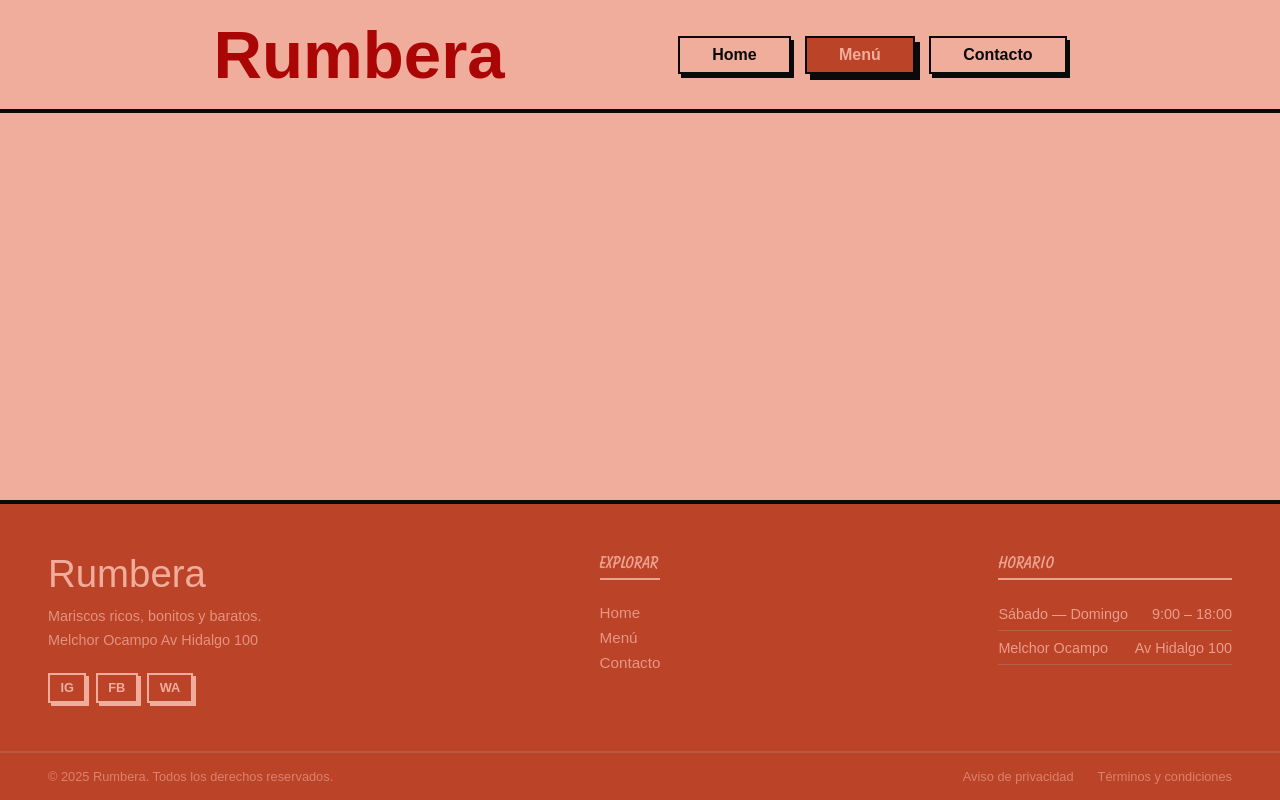
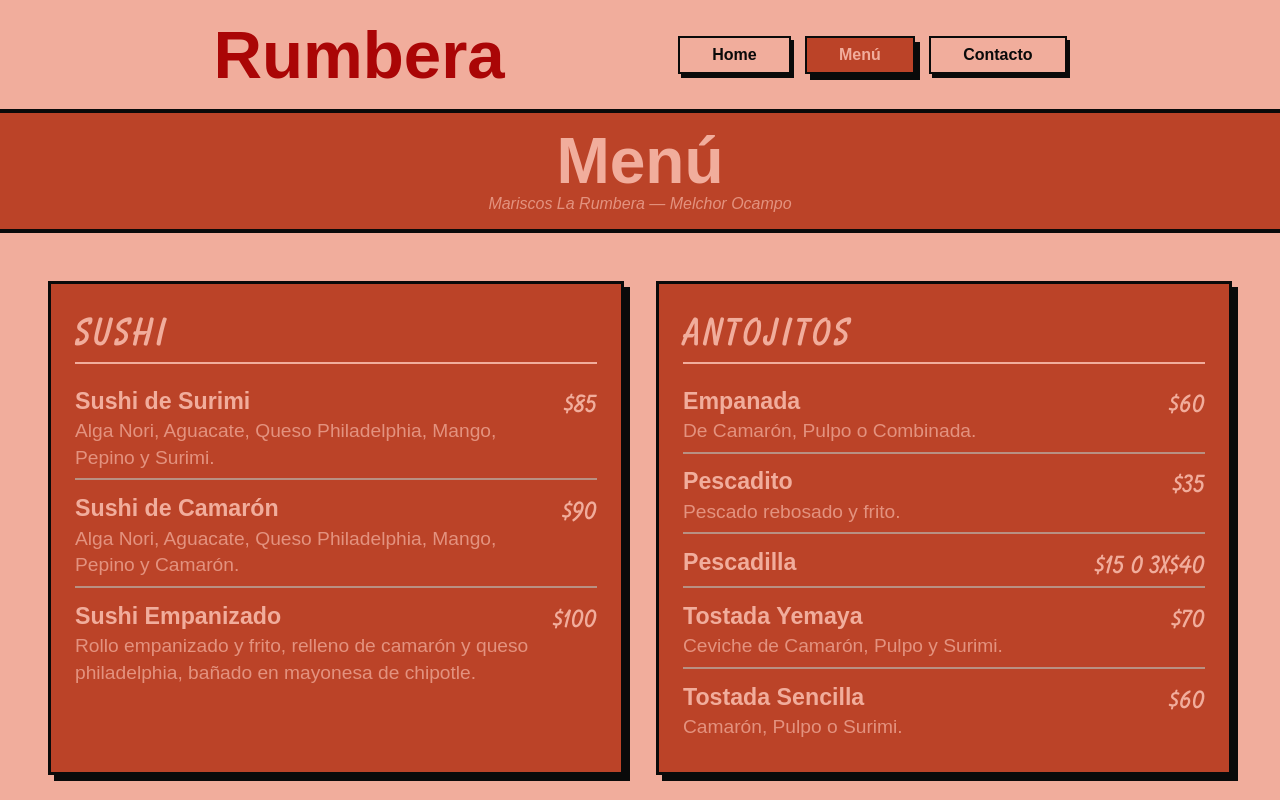
Before and after one commit to AlejandroNav/restaurant-project, a website built with webpack: page src/template.html in a window 1280 px wide. Both pictures are taken after a click on the button "Ver el Menú". Shown: the top 800 px of the page. Built offline with nearby package versions, Linux system fonts and the light colour scheme; files whose address does not match are found by name.

Commit message:
Add menu data structure and layout to the menu page; update styles for menu header and items

```diff
--- a/src/menu.js
+++ b/src/menu.js
@@ -2,5 +2,117 @@ export function loadMenu() {
   const content = document.getElementById('content');
   content.innerHTML = '';
 
-  // TODO: build your menu page here
+  const menuData = [
+    {
+      section: "Sushi",
+      items: [
+        { name: "Sushi de Surimi", desc: "Alga Nori, Aguacate, Queso Philadelphia, Mango, Pepino y Surimi.", price: "$85" },
+        { name: "Sushi de Camarón", desc: "Alga Nori, Aguacate, Queso Philadelphia, Mango, Pepino y Camarón.", price: "$90" },
+        { name: "Sushi Empanizado", desc: "Rollo empanizado y frito, relleno de camarón y queso philadelphia, bañado en mayonesa de chipotle.", price: "$100" },
+      ]
+    },
+    {
+      section: "Antojitos",
+      items: [
+        { name: "Empanada", desc: "De Camarón, Pulpo o Combinada.", price: "$60" },
+        { name: "Pescadito", desc: "Pescado rebosado y frito.", price: "$35" },
+        { name: "Pescadilla", desc: null, price: "$15 o 3x$40" },
+        { name: "Tostada Yemaya", desc: "Ceviche de Camarón, Pulpo y Surimi.", price: "$70" },
+        { name: "Tostada Sencilla", desc: "Camarón, Pulpo o Surimi.", price: "$60" },
+      ]
+    },
+    {
+      section: "Platos Fuertes",
+      items: [
+        { name: "Filete", desc: "Filete de pescado con ensalada y arroz.", price: "$80" },
+        { name: "Mojarra", desc: "Al mojo de ajo o a la diabla.", price: "$200–250" },
+        { name: "Hamburguesa de Camarón", desc: "Con papas.", price: "$90" },
+        { name: "Camarones al Mojo de Ajo o a la Diabla", desc: null, price: "$140" },
+        { name: "Taco Gobernador", desc: "Tortilla de harina, camarón, queso, col y mayonesa de chipotle.", price: "$60" },
+      ]
+    },
+    {
+      section: "Caldos",
+      items: [
+        { name: "Caldo Chico de Camarón", desc: null, price: "$80" },
+        { name: "Caldo Grande de Camarón", desc: null, price: "$130" },
+        { name: "Marucamarón", desc: "Fideos.", price: "$100" },
+      ]
+    },
+    {
+      section: "Cocteles",
+      items: [
+        { name: "Coctel de Camarón Chico", desc: null, price: "$85" },
+        { name: "Coctel de Camarón Grande", desc: null, price: "$115" },
+        { name: "Vuelve a la Vida", desc: "Camarón, surimi, pulpo y ostión.", price: "$125" },
+        { name: "Coctel de Pulpo", desc: null, price: "$95" },
+      ]
+    },
+    {
+      section: "Postres",
+      items: [
+        { name: "Helado", desc: null, price: "$30" },
+        { name: "Rebanada de Pastel", desc: null, price: "$55" },
+      ]
+    },
+    {
+      section: "Bebidas",
+      items: [
+        { name: "Café", desc: null, price: "$20" },
+        { name: "Jarra de Agua Fresca", desc: null, price: "$60" },
+        { name: "Refresco", desc: null, price: "$35" },
+        { name: "Boing", desc: null, price: "$35" },
+      ]
+    },
+  ];
+
+  const menuHeader = document.createElement('div');
+  menuHeader.classList.add('menu-header');
+  menuHeader.innerHTML = `<h1 class="menu-title">Menú</h1><p class="menu-subtitle">Mariscos La Rumbera — Melchor Ocampo</p>`;
+  content.appendChild(menuHeader);
+
+  const grid = document.createElement('div');
+  grid.classList.add('menu-grid');
+
+  menuData.forEach(({ section, items }) => {
+    const block = document.createElement('div');
+    block.classList.add('menu-section');
+
+    const heading = document.createElement('h2');
+    heading.classList.add('menu-section-title');
+    heading.textContent = section;
+    block.appendChild(heading);
+
+    items.forEach(({ name, desc, price }) => {
+      const row = document.createElement('div');
+      row.classList.add('menu-item');
+
+      const info = document.createElement('div');
+      info.classList.add('menu-item-info');
+
+      const itemName = document.createElement('span');
+      itemName.classList.add('menu-item-name');
+      itemName.textContent = name;
+      info.appendChild(itemName);
+
+      if (desc) {
+        const itemDesc = document.createElement('span');
+        itemDesc.classList.add('menu-item-desc');
+        itemDesc.textContent = desc;
+        info.appendChild(itemDesc);
+      }
+
+      const itemPrice = document.createElement('span');
+      itemPrice.classList.add('menu-item-price');
+      itemPrice.textContent = price;
+
+      row.appendChild(info);
+      row.appendChild(itemPrice);
+      block.appendChild(row);
+    });
+
+    grid.appendChild(block);
+  });
+
+  content.appendChild(grid);
 }
--- a/src/style.css
+++ b/src/style.css
@@ -3,8 +3,7 @@
   --color-2: rgb(187, 67, 40);
   --contrast: rgb(170, 6, 6);
   /* --color-1 :color(display-p3 0.996 0.981 0.459);
-   --color-2: color(display-p3 0.204 0.371 0.336);*/
-
+  --color-2: color(display-p3 0.204 0.371 0.336);*/
 }
 
 @import url('https://fonts.googleapis.com/css2?family=Anton&family=Palanquin:wght@300;400;600&display=swap');
@@ -42,6 +41,7 @@ body {
   min-height: 100vh;
   background-color: var(--color-1);
 }
+
 body {
   display: flex;
   flex-direction: column;
@@ -51,6 +51,7 @@ body {
 #content {
   flex: 1;
 }
+
 /* ── Header ── */
 header {
   display: flex;
@@ -63,6 +64,7 @@ header {
   top: 0;
   z-index: 100;
 }
+
 @media (max-width: 768px) {
   header {
     flex-direction: column;
@@ -71,6 +73,7 @@ header {
     padding: 1rem;
   }
 }
+
 .logo-title {
   font-family: 'BoldBalloon', sans-serif;
   font-size: 4.2rem;
@@ -142,7 +145,7 @@ nav {
   border-bottom: 4px solid var(--black);
 }
 
-#rumbe{
+#rumbe {
   font-family: 'BoldBalloon', sans-serif;
   font-size: 5rem;
   color: var(--color-1);
@@ -180,7 +183,7 @@ nav {
 /* ── Cards ── */
 .cards {
   display: grid;
-    grid-template-columns: repeat(auto-fit, minmax(240px, 1fr));
+  grid-template-columns: repeat(auto-fit, minmax(240px, 1fr));
   gap: 2rem;
   padding: 4rem 3rem;
   background-color: var(--color-1);
@@ -371,3 +374,96 @@ footer {
     padding: 1rem 1.25rem;
   }
 }
+
+/* ── Menu Header ── */
+.menu-header {
+  background-color: var(--color-2);
+  border-bottom: 4px solid var(--black);
+  padding: 1rem 2rem 1rem;
+  text-align: center;
+}
+
+.menu-title {
+  font-family: 'BoldBalloon', sans-serif;
+  font-size: 4rem;
+  color: var(--color-1);
+  line-height: 1;
+}
+
+.menu-subtitle {
+  font-size: 1rem;
+  color: var(--color-1);
+  opacity: 0.75;
+  margin-top: 0.1rem;
+  font-style: italic;
+}
+
+/* ── Menu Grid ── */
+.menu-grid {
+  display: grid;
+  grid-template-columns: repeat(auto-fit, minmax(400px, 1fr));
+  gap: 2rem;
+  padding: 3rem;
+}
+
+/* ── Menu Section ── */
+.menu-section {
+  display: flex;
+  flex-direction: column;
+  gap: 0.5rem;
+  background-color: var(--color-2);
+  border: 3px solid var(--black);
+  box-shadow: 6px 6px 0px var(--black);
+  padding: 1.5rem;
+}
+
+.menu-section-title {
+  font-family: 'Balloon', sans-serif;
+  font-size: 2.5rem;
+  color: var(--color-1);
+  letter-spacing: 2px;
+  border-bottom: 2px solid var(--color-1);
+  padding-bottom: 0.5rem;
+  margin-bottom: 0.575rem;
+}
+
+/* ── Menu Item ── */
+.menu-item {
+  display: flex;
+  justify-content: space-between;
+  align-items: flex-start;
+  gap: .5rem;
+  padding: 0.43rem 0;
+  border-bottom: 2px solid rgba(182, 250, 255, 0.419);
+}
+
+.menu-item:last-child {
+  border-bottom: none;
+}
+
+.menu-item-info {
+  display: flex;
+  flex-direction: column;
+  gap: 0.2rem;
+  flex: 1;
+}
+
+.menu-item-name {
+  font-weight: 600;
+  font-size: 1.45rem;
+  color: var(--color-1);
+}
+
+.menu-item-desc {
+  font-size: 1.2rem;
+  color: var(--color-1);
+  opacity: 0.75;
+  line-height: 1.4;
+}
+
+.menu-item-price {
+  font-family: 'Balloon', sans-serif;
+  font-size: 1.6rem;
+  color: var(--color-1);
+  white-space: nowrap;
+}
```
Also changed, not shown: src/template.html (line endings or trailing spaces).
